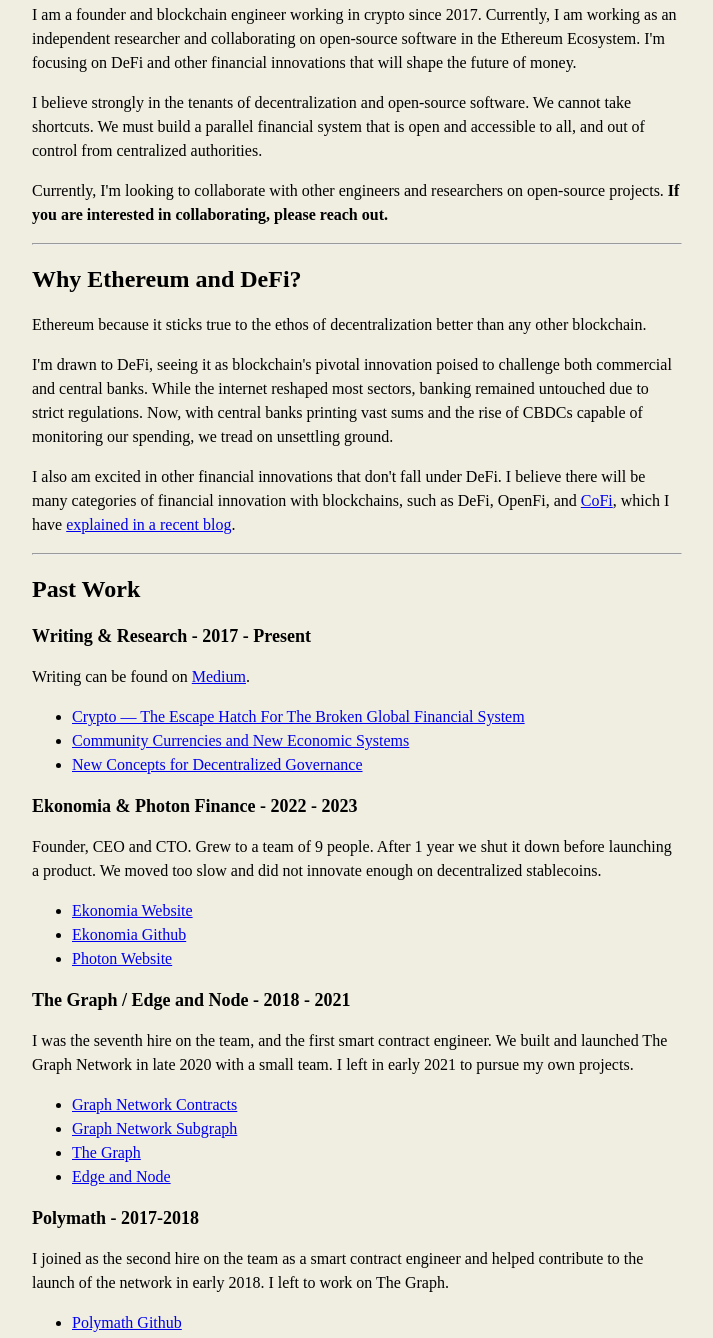
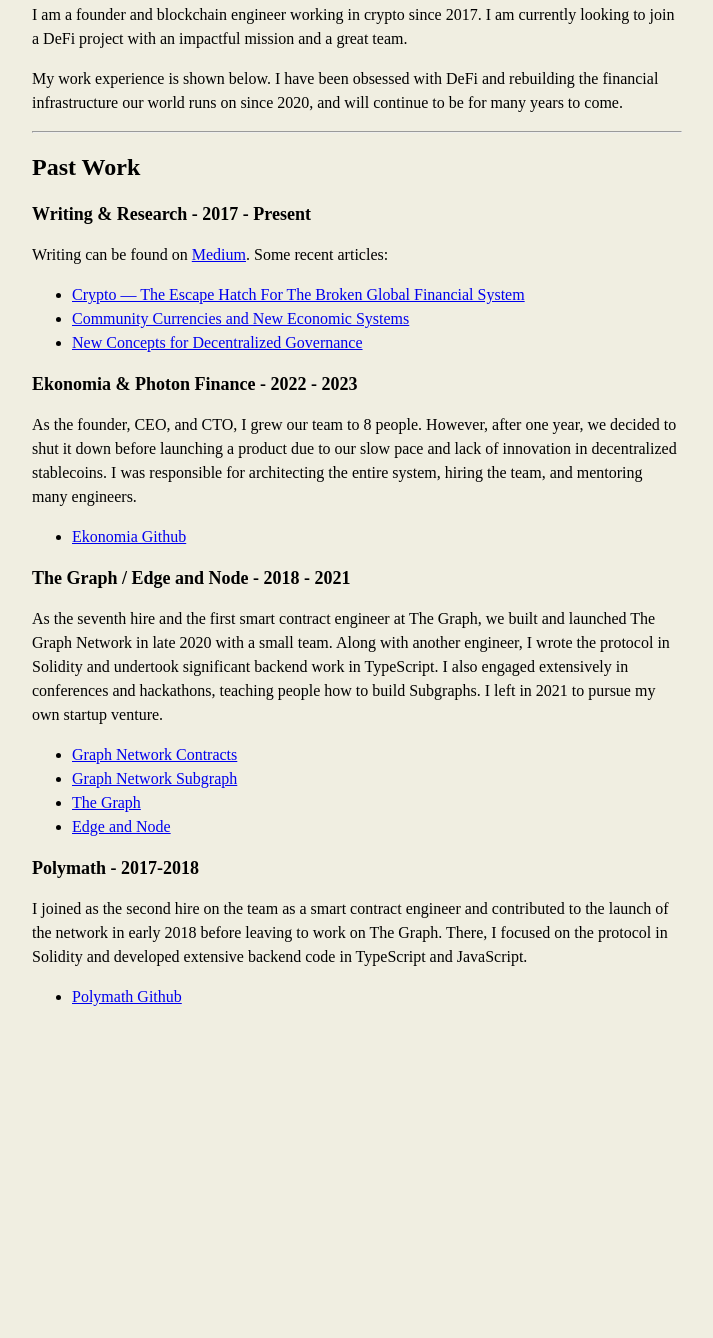
Before and after one commit to davekaj/resume, a plain HTML site: page index.html in a window 1280 px wide. Shown: the part 111-1449 px from the top of the page, without its empty margins (283-996 px from the left). After the commit the page ends 1160 px from the top, so only its background shows below. Drawn offline with Linux system fonts and the light colour scheme.

Commit message:
Resume complete

```diff
--- a/index.html
+++ b/index.html
@@ -4,12 +4,9 @@
     <meta charset="utf-8" />
     <meta name="viewport" content="width=device-width, initial-scale=1" />
     <meta name="description" content="Dave Kajpust Personal Website" />
-
     <title>Dave Kajpust</title>
-
     <link rel="stylesheet" href="style.css" />
   </head>
-
   <body>
     <div class="container">
       <h1 class="title">Dave Kajpust</h1>
@@ -23,48 +20,11 @@
     <div>
       <p>
         I am a founder and blockchain engineer working in crypto since 2017.
-        Currently, I am working as an independent researcher and collaborating
-        on open-source software in the Ethereum Ecosystem. I'm
-        focusing on DeFi and other financial innovations that will shape the
-        future of money.
+        I am currently looking to join a DeFi project with an impactful mission and a great team.
       </p>
       <p>
-       I believe strongly in the tenants of decentralization and open-source software. We cannot take shortcuts. We must build a parallel financial system that is open and accessible to all, and out of control from centralized authorities.
+        My work experience is shown below. I have been obsessed with DeFi and rebuilding the financial infrastructure our world runs on since 2020, and will continue to be for many years to come.
       </p>
-      <p>
-        Currently, I'm looking to collaborate with other engineers and
-        researchers on open-source projects.
-        <b> If you are interested in collaborating, please reach out.</b>
-      </p>
-    </div>
-    <hr />
-    <div>
-      <h1>Why Ethereum and DeFi?</h1>
-      <div>
-        <div>
-          <p>
-            Ethereum because it sticks true to the ethos of decentralization better than any other blockchain.
-          </p>
-          <p>
-            I'm drawn to DeFi, seeing it as blockchain's pivotal innovation
-            poised to challenge both commercial and central banks. While the
-            internet reshaped most sectors, banking remained untouched due to
-            strict regulations. Now, with central banks printing vast sums and
-            the rise of CBDCs capable of monitoring our spending, we tread on
-            unsettling ground.
-          </p>
-          <p>
-            I also am excited in other financial innovations that don't fall
-            under DeFi. I believe there will be many categories of financial
-            innovation with blockchains, such as DeFi, OpenFi, and
-            <a href="https://cofi.informal.systems/">CoFi</a>, which I have
-            <a
-              href="https://medium.com/@davekaj/crypto-the-escape-hatch-for-the-global-financial-system-ef544b42ff52"
-              >explained in a recent blog</a
-            >.
-          </p>
-        </div>
-      </div>
     </div>
     <hr />
     <div>
@@ -73,6 +33,7 @@
       <div>
         Writing can be found on
         <a href="https://medium.com/@davekaj">Medium</a>.
+        Some recent articles:
         <ul>
           <li>
             <a
@@ -82,7 +43,7 @@
             >
           </li>
           <li>
-            <a href="https://www.davekajpust.com/posts/community-currencies"
+            <a href="https://medium.com/@davekaj/community-currencies-and-new-economic-systems-4b8ab4692349"
               >Community Currencies and New Economic Systems</a
             >
           </li>
@@ -96,26 +57,16 @@
       </div>
       <h2>Ekonomia & Photon Finance - 2022 - 2023</h2>
       <div>
-        Founder, CEO and CTO. Grew to a team of 9 people. After 1 year we shut
-        it down before launching a product. We moved too slow and did not
-        innovate enough on decentralized stablecoins.
+        As the founder, CEO, and CTO, I grew our team to 8 people. However, after one year, we decided to shut it down before launching a product due to our slow pace and lack of innovation in decentralized stablecoins. I was responsible for architecting the entire system, hiring the team, and mentoring many engineers.
         <ul>
           <li>
-            <a href="https://ekonomia.tech">Ekonomia Website</a>
-          </li>
-          <li>
             <a href="https://github.com/ekonomia-tech">Ekonomia Github</a>
-          </li>
-          <li>
-            <a href="https://photon.finance">Photon Website</a>
           </li>
         </ul>
       </div>
       <h2>The Graph / Edge and Node - 2018 - 2021</h2>
       <div>
-        I was the seventh hire on the team, and the first smart contract
-        engineer. We built and launched The Graph Network in late 2020 with a
-        small team. I left in early 2021 to pursue my own projects.
+        As the seventh hire and the first smart contract engineer at The Graph, we built and launched The Graph Network in late 2020 with a small team. Along with another engineer, I wrote the protocol in Solidity and undertook significant backend work in TypeScript. I also engaged extensively in conferences and hackathons, teaching people how to build Subgraphs. I left in 2021 to pursue my own startup venture.
         <ul>
           <li>
             <a href="https://github.com/graphprotocol/contracts"
@@ -137,9 +88,7 @@
       </div>
       <h2>Polymath - 2017-2018</h2>
       <div>
-        I joined as the second hire on the team as a smart contract engineer and
-        helped contribute to the launch of the network in early 2018. I left to
-        work on The Graph.
+        I joined as the second hire on the team as a smart contract engineer and contributed to the launch of the network in early 2018 before leaving to work on The Graph. There, I focused on the protocol in Solidity and developed extensive backend code in TypeScript and JavaScript.
         <ul>
           <li>
             <a href="https://github.com/PolymathNetwork">Polymath Github</a>
```
